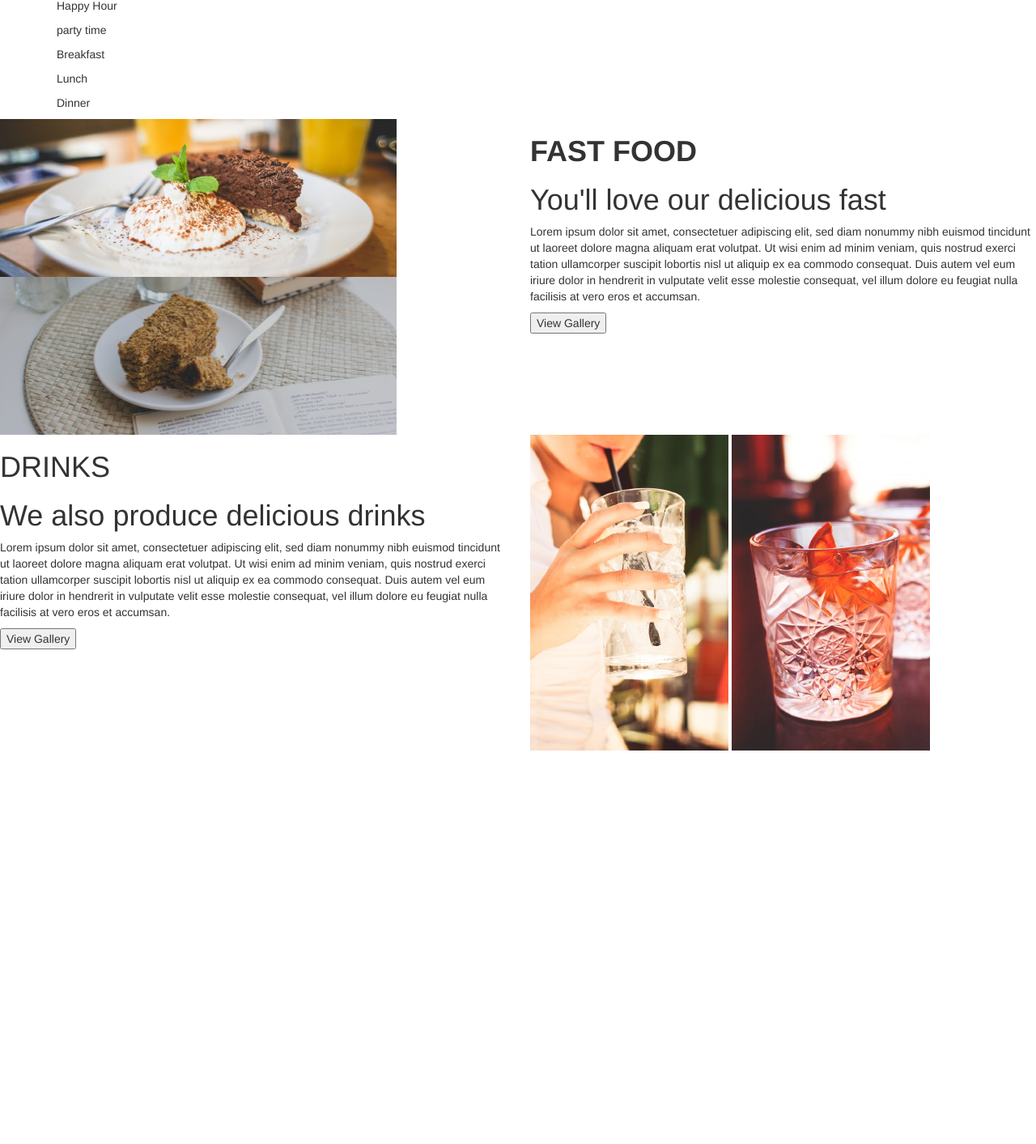
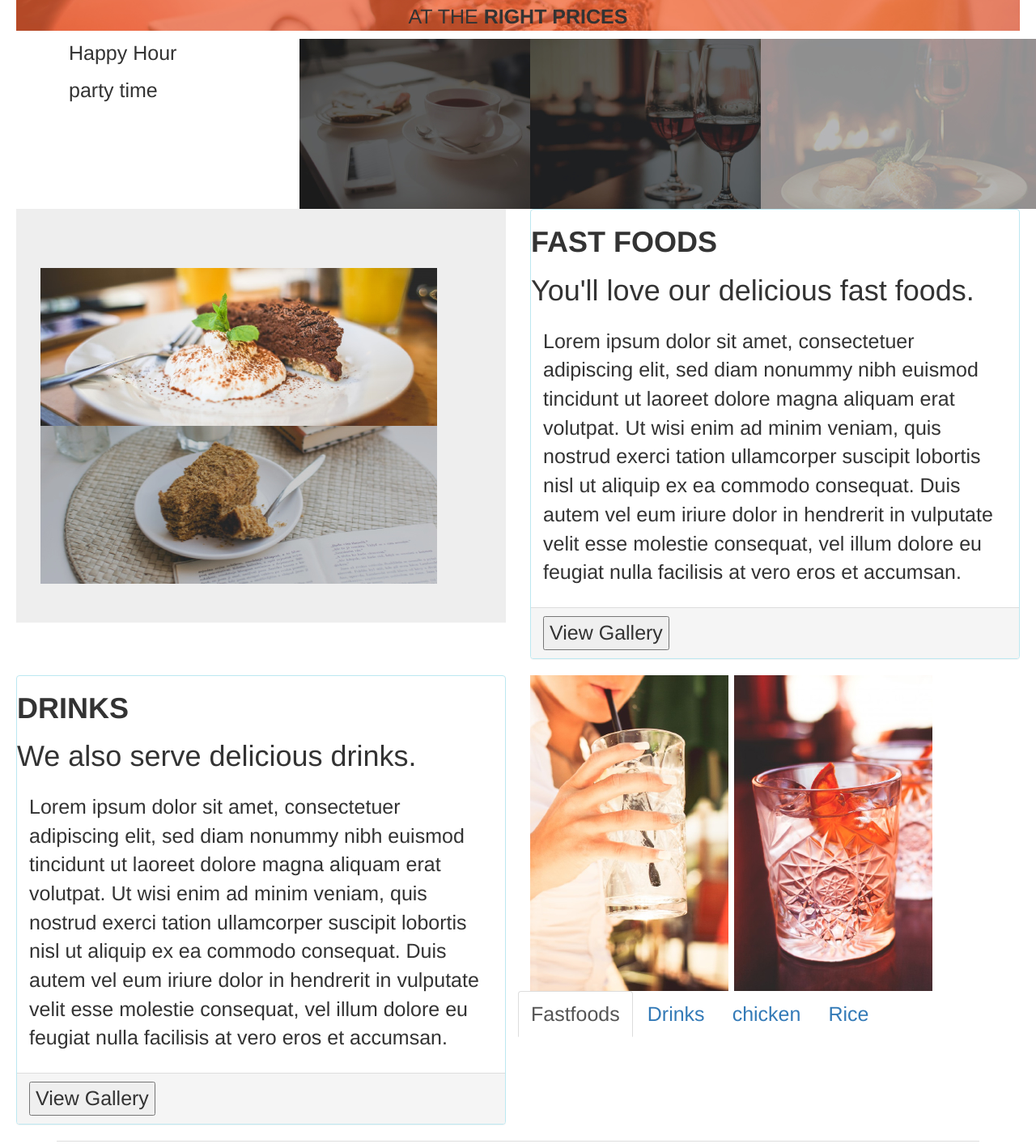
Before and after one commit to leskeylevy/Anita-skitchchen, a plain HTML site: page index.html in a window 1280 px wide. Shown: the part 349-1762 px from the top of the page at 81% size. Before the commit the page ends 1276 px from the top, so only its background shows below. Drawn offline with Linux system fonts and the light colour scheme.

Commit message:
ading comments to the code to make it more readable

```diff
--- a/css/styles.css
+++ b/css/styles.css
@@ -3,3 +3,13 @@
   background-size: cover;
   background-image: url(../img/backgrounds/landing.jpg);
 }
+.fastfoodimg {
+  padding-top: 25px;
+  padding-left: 50px
+  padding-right: 2px;
+  margin-left: 5%;
+}
+body {
+  margin: 20px;
+  font-size: 25px;
+}
--- a/index.html
+++ b/index.html
@@ -1,56 +1,115 @@
 <!DOCTYPE html>
 <html>
+
 <head>
+  <meta charset="utf-8">
+  <meta name="viewport" content="width=device-width, initial-scale=1">
   <link href="css/bootstrap.min.css" rel="stylesheet" type="text/css">
   <link href="css/styles.css" rel="stylesheet" type="text/css">
-    <script src="js/jq.js"</script>
-    <script src="js/scripts.js"></script>
+
   <title> ANITAS KITCHEN</title>
 </head>
+
 <body>
+  <!--<section 1-->
   <div class="landing">
     <img src="img/logoBig.png">
     <p>WE PROVIDE THE BEST FOOD</p>
     <p>AT THE <b>RIGHT PRICES</b></p>
   </div>
+
+  <!--section 2-->
   <div class="container">
-      <div class="col-sm">
+    <div class="col-sm-3">
+      <div class="hovereffect">
         <p> Happy Hour</p>
         <p>party time</p>
       </div>
-    <div class="col-sm">
-      <p>Breakfast</p>
     </div>
-    <div class="col-sm3">
-      <p>Lunch</p>
+    <div class="col-sm-3">
+      <div id="Breakfast">
+        <img src="img/foodtop/breakfast.jpg" alt="">
       </div>
-    <div class="col-sm">
-      <p>Dinner</p>
+
+    </div>
+    <div class="col-sm-3">
+      <img src="img/foodtop/lunch.jpg" alt="">
+    </div>
+    <div class="col-sm-3">
+      <img src="img/foodtop/dinner2.jpg" alt="">
     </div>
   </div>
+
+  <!--section 3-->
   <section class="row">
     <article class="col-md-6">
+      <div class="jumbotron">
+        <div class="fastfoodimg">
           <img src="img/fastFood1.jpg">
           <img src="img/fastFood2.jpg">
+        </div>
+      </div>
     </article>
     <article class="col-md-6">
-        <h1><b>FAST FOOD</b><h1>
-        <h1>You'll love our delicious fast</h1>
-        <p>Lorem ipsum dolor sit amet, consectetuer adipiscing elit, sed diam nonummy nibh euismod tincidunt ut laoreet dolore magna aliquam erat volutpat. Ut wisi enim ad minim veniam, quis nostrud exerci tation ullamcorper suscipit lobortis nisl ut aliquip ex ea commodo consequat. Duis autem vel eum iriure dolor in hendrerit in vulputate velit esse molestie consequat, vel illum dolore eu feugiat nulla facilisis at vero eros et accumsan.</p>
+      <div class="panel panel-info">
+
+        <div class="panel-header">
+          <h1><b>FAST FOODS</b></h1>
+          <h1>You'll love our delicious fast foods.</h1>
+        </div>
+        <div class="panel-body">
+          <p>Lorem ipsum dolor sit amet, consectetuer adipiscing elit, sed diam nonummy nibh euismod tincidunt ut laoreet dolore magna aliquam erat volutpat. Ut wisi enim ad minim veniam, quis nostrud exerci tation ullamcorper suscipit lobortis nisl ut aliquip
+            ex ea commodo consequat. Duis autem vel eum iriure dolor in hendrerit in vulputate velit esse molestie consequat, vel illum dolore eu feugiat nulla facilisis at vero eros et accumsan.</p>
+        </div>
+        <div class="panel-footer">
           <button type="button">View Gallery</button>
+        </div>
+
+      </div>
+
+
+
     </article>
   </section>
-    <section class="row">
-      <article class="col-md-6">
-        <h1>DRINKS</h1>
-        <h1>We also produce delicious drinks</h1>
-        <p>Lorem ipsum dolor sit amet, consectetuer adipiscing elit, sed diam nonummy nibh euismod tincidunt ut laoreet dolore magna aliquam erat volutpat. Ut wisi enim ad minim veniam, quis nostrud exerci tation ullamcorper suscipit lobortis nisl ut aliquip ex ea commodo consequat. Duis autem vel eum iriure dolor in hendrerit in vulputate velit esse molestie consequat, vel illum dolore eu feugiat nulla facilisis at vero eros et accumsan.</p>
+
+
+  <div class="row">
+    <div class="col-md-6">
+      <div class="panel panel-info">
+        <div class="panel-header">
+          <h1><b>DRINKS</b></h1>
+          <h1>We also serve delicious drinks.</h1>
+        </div>
+        <div class="panel-body">
+          <p>Lorem ipsum dolor sit amet, consectetuer adipiscing elit, sed diam nonummy nibh euismod tincidunt ut laoreet dolore magna aliquam erat volutpat. Ut wisi enim ad minim veniam, quis nostrud exerci tation ullamcorper suscipit lobortis nisl ut aliquip
+            ex ea commodo consequat. Duis autem vel eum iriure dolor in hendrerit in vulputate velit esse molestie consequat, vel illum dolore eu feugiat nulla facilisis at vero eros et accumsan.</p>
+
+        </div>
+        <div class="panel-footer">
           <button type="button">View Gallery</button>
-      </article>
+        </div>
+      </div>
+    </div>
     <article class="col-md-6">
       <img src="img/drink1.jpg">
       <img src="img/drink2.jpg">
     </article>
 
+    <!--section 4-->
+    <div class="section4">
+
+
+      <div class="row">
+        <div class="container">
+          <ul class="nav nav-tabs">
+            <li class="active"><a data-toggle="tab" href="#fastfood">Fastfoods</a></li>
+            <li><a data-toggle="tab" href="#">Drinks</a></li>
+            <li><a data-toggle="tab" href="#">chicken</a></li>
+            <li><a data-toggle="tab" href="#">Rice</a></li>
+          </ul>
+        </div>
+      </div>
+    </div>
 </body>
+
 </html>
```
Lines whose indentation alone changed are shown as unchanged.
